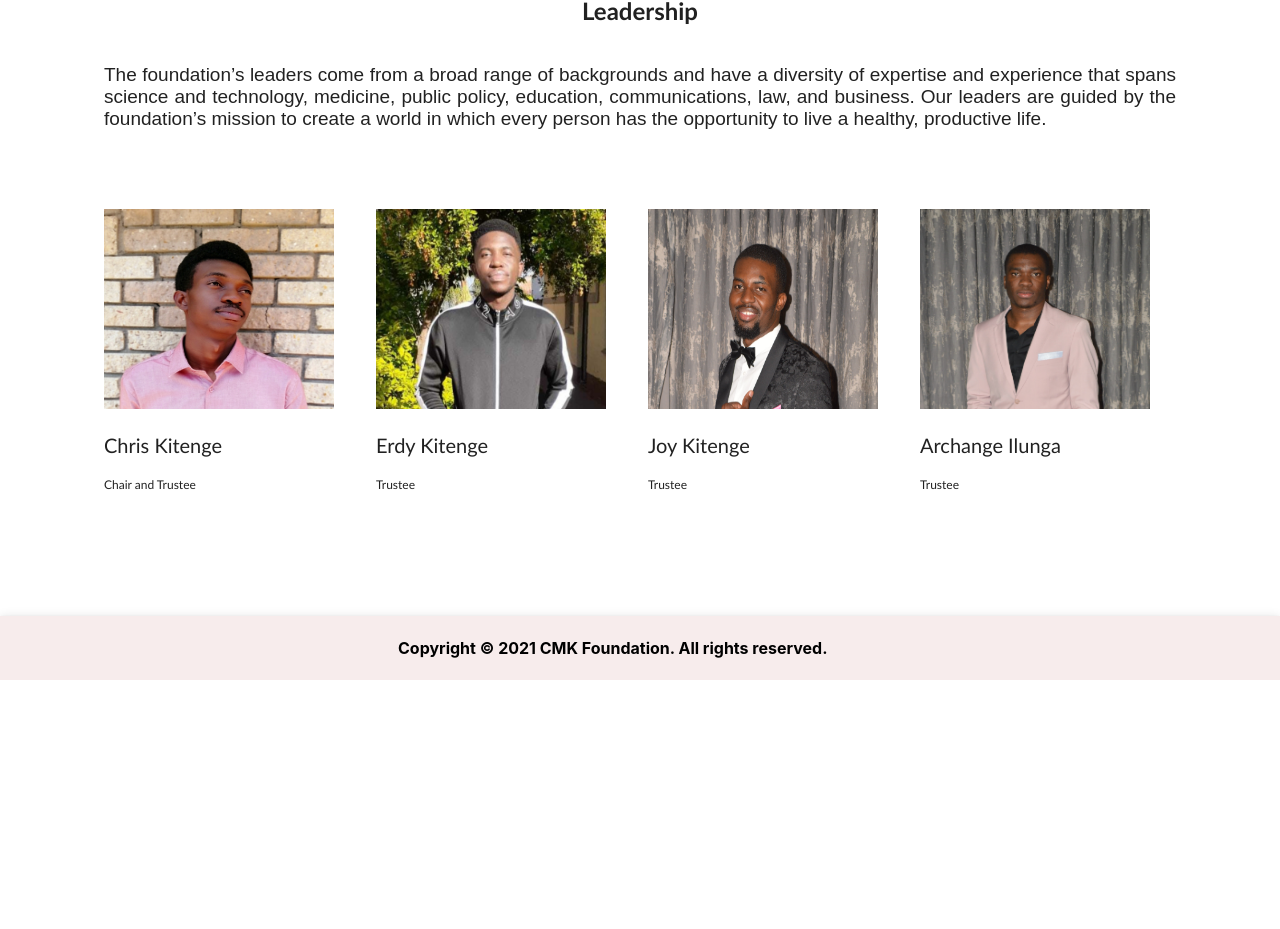
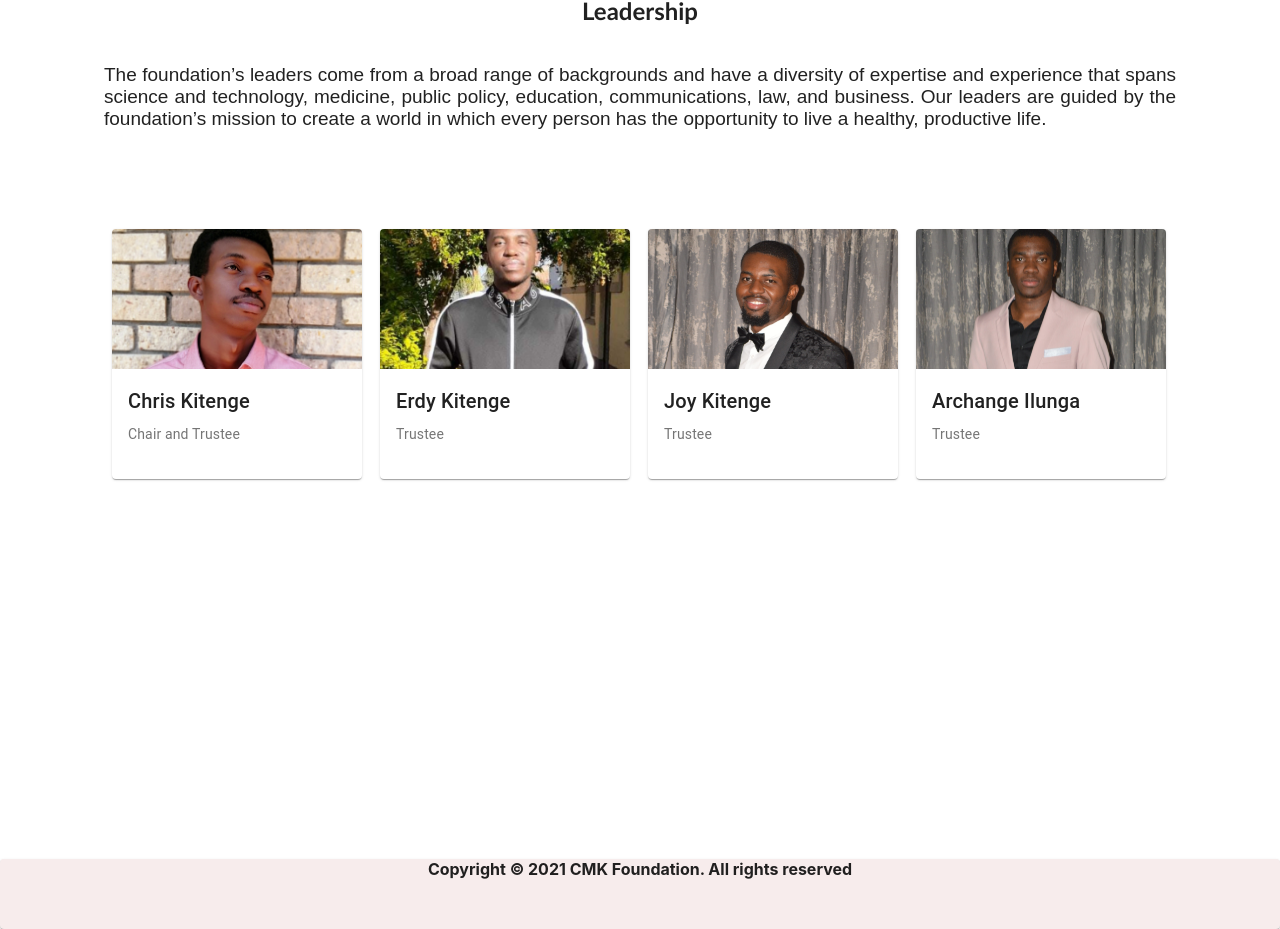
Before and after one commit to thisiscmk/cmk-foundation, a React (Create React App) app: page /whoweare in a window 1280 px wide. Shown: the part 1387-2316 px from the top of the page. Before the commit the page ends 2067 px from the top, so only its background shows below. Built offline with nearby package versions, Linux system fonts and the light colour scheme.

Commit message:
replaced hyperlinks with buttons

```diff
--- a/src/About Us.js
+++ b/src/About Us.js
@@ -1,5 +1,5 @@
 import React from 'react';
-import { Container, makeStyles, Paper } from '@material-ui/core';
+import { CardActionArea, CardContent, CardMedia, Container, makeStyles, Paper, Typography, Card } from '@material-ui/core';
 import CMK from '../src/Gallery/CMK.jpg';
 import Archange from '../src/Gallery/Archange.JPG';
 import Erdy from '../src/Gallery/Erdy.jpg';
@@ -18,6 +18,20 @@ function WhoWeAre() {
                   paddingBottom: theme.spacing(1),
                   paddingLeft: theme.spacing(2)
             },
+
+            card:{
+                  height: 250,
+                  width: 250,
+                  marginLeft:10,
+                  marginTop: 80,
+                  marginRight:10,
+                },
+
+            media: {
+                  height: 0,
+                paddingTop: '56.25%'
+                },
+
             gridList: {
                   width: 500,
                   height: 450,
@@ -36,6 +50,14 @@ function WhoWeAre() {
                   // width:850
             },
 
+            root: {
+                  width: 250,
+                  marginTop: 80,
+                  height: 250,
+                  marginLeft:8,
+                  marginRight:10
+
+                },
 
       }));
 
@@ -63,34 +85,69 @@ function WhoWeAre() {
                               <h2 style= {{textAlign: "center", fontFamily: "Gill Sans MT"}}>Leadership</h2>
                               <p style={{fontFamily: "Arial", fontSize: 19}}> The foundation’s leaders come from a broad range of backgrounds and have a diversity of expertise and experience that spans science and technology, medicine, public policy, education, communications, law, and business. Our leaders
                               are guided by the foundation’s mission to create a world in which every person has the opportunity to live a healthy, productive life.</p>
-                              <br/><br/><br/>
 
 
 
-                              <div>
-                              <Grid container spacing={2}>
-                              <Grid item xs={3} background={CMK}>
-                                    <img src={CMK} alt="CMK" style={{height:200, width: 230}}/>
-                                    <p style={{fontFamily:'Gill Sans MT', fontSize:20}}>Chris Kitenge</p>
-                                    <p style={{fontFamily:'Gill Sans MT', fontSize:12}}>Chair and Trustee</p>
+
+                              <Grid container spacing={30}>
+                              <Grid item >
+                              <Card className={classes.root}>
+                                          <CardActionArea>
+                                                <CardMedia className={classes.media} image={CMK} title="CMK"/>
+
+                                          <CardContent>
+                                                <Typography gutterBottom variant="h6" component="h2"> Chris Kitenge</Typography>
+
+                                                <Typography variant="body2" color="textSecondary" component="p"> Chair and Trustee </Typography>
+
+                                          </CardContent>
+                                          </CardActionArea>
+                                    </Card>
                               </Grid>
-                              <Grid item xs={3}>
-                                    <img src={Erdy} alt="Erdy" style={{height:200, width: 230}}/>
-                                    <p style={{fontFamily:'Gill Sans MT', fontSize:20}}>Erdy Kitenge</p>
-                                    <p style={{fontFamily:'Gill Sans MT', fontSize:12}}>Trustee</p>
+                              <Grid item >
+                              <Card className={classes.root}>
+                                          <CardActionArea>
+                                                <CardMedia className={classes.media} image={Erdy} title="Erdy"/>
+
+                                          <CardContent>
+                                                <Typography gutterBottom variant="h6" component="h2"> Erdy Kitenge</Typography>
+
+                                                <Typography variant="body2" color="textSecondary" component="p"> Trustee </Typography>
+
+                                          </CardContent>
+                                          </CardActionArea>
+                                    </Card>
                               </Grid>
-                              <Grid item xs={3}>
-                                    <img src={Joy} alt="Joy" style={{height:200, width: 230}}/>
-                                    <p style={{fontFamily:'Gill Sans MT', fontSize:20}}>Joy Kitenge</p>
-                                    <p style={{fontFamily:'Gill Sans MT', fontSize:12}}>Trustee</p>
+                              <Grid item >
+                                    <Card className={classes.root}>
+                                          <CardActionArea>
+                                                <CardMedia className={classes.media} image={Joy} title="Joy"/>
+
+                                          <CardContent>
+                                                <Typography gutterBottom variant="h6" component="h2"> Joy Kitenge</Typography>
+
+                                                <Typography variant="body2" color="textSecondary" component="p"> Trustee </Typography>
+
+                                          </CardContent>
+                                          </CardActionArea>
+                                    </Card>
                               </Grid>
-                              <Grid item xs={3}>
-                                    <img src={Archange} alt="Archange" style={{height:200, width: 230}}/>
-                                    <p style={{fontFamily:'Gill Sans MT', fontSize:20}}>Archange Ilunga</p>
-                                    <p style={{fontFamily:'Gill Sans MT', fontSize:12}}>Trustee</p>
+                              <Grid item>
+                                    <Card className={classes.root}>
+                                          <CardActionArea>
+                                                <CardMedia className={classes.media} image={Archange} title="Archange"/>
+
+                                          <CardContent>
+                                                <Typography gutterBottom variant="h6" component="h2"> Archange Ilunga</Typography>
+
+                                                <Typography variant="body2" color="textSecondary" component="p"> Trustee </Typography>
+
+                                          </CardContent>
+                                          </CardActionArea>
+                                    </Card>
                               </Grid>
                               </Grid>
-                              </div>
+
                          </Paper>
                   </Container>
             </>
--- a/src/Footer.js
+++ b/src/Footer.js
@@ -1,20 +1,15 @@
 import React from "react";
-import {AppBar, Container, Toolbar} from '@material-ui/core';
+import {AppBar, Container, Paper, Toolbar} from '@material-ui/core';
 
 
 function BottomNavigation(){
 
     return (
       <div>
-        <AppBar position="static" style={{background:"#f7ecec"}} >
-          <Container >
-            <Toolbar>
-              <div>
-                <h4 style={{textAlign: "center", paddingLeft: 350, color: 'black'}}>Copyright © 2021 CMK Foundation. All rights reserved.</h4>
-              </div>
-            </Toolbar>
-          </Container>
-        </AppBar>
+
+        <Paper style={{background:"#f7ecec", height: 70, marginTop: 300}}>
+           <h4 style={{marginTop: 50}}>Copyright © 2021 CMK Foundation. All rights reserved</h4>
+           </Paper>
         </div>
     )
 }
--- a/src/Gallery.js
+++ b/src/Gallery.js
@@ -1,5 +1,5 @@
 import React from "react";
-import {Grid, Paper} from '@material-ui/core';
+import {Grid, Paper, Card, CardMedia} from '@material-ui/core';
 //import { makeStyles } from '@material-ui/core/styles';
 import Pic1 from '../src/Gallery/pic1.png';
 import Pic2 from '../src/Gallery/pic2.jpg';
@@ -51,6 +51,15 @@ import Pic6 from '../src/Gallery/pic6.jpg';
         backgroundSize: 'cover',
         paddingLeft: 24,
     },
+
+    root: {
+        width: 250,
+        marginTop: 80,
+        height: 250,
+        marginLeft:8,
+        marginRight:10
+
+      },
 };
 
 
@@ -60,7 +69,7 @@ function Gallery(){
     return (
       <div>
 
-        <br></br>
+
 
         <Grid container spacing={2}>
             <Grid item xs={4} >
@@ -92,6 +101,21 @@ function Gallery(){
 
 
         </Grid>
+
+        <Grid container spacing={2}>
+            <Grid item xs = {4}>
+                <Card className={styles.root}>
+                <CardMedia image={Pic1} title="Pic1"/>
+                </Card>
+
+            </Grid>
+
+            <Grid item xs = {4}>
+
+            </Grid>
+
+        </Grid>
+
         </div>
     )
 }
--- a/src/Home.js
+++ b/src/Home.js
@@ -1,6 +1,6 @@
 import {Paper} from '@material-ui/core';
 import React from 'react';
-import {Card, CardActionArea, CardContent, CardMedia, Typography} from '@material-ui/core';
+import {Card, CardActionArea, CardContent, CardMedia, Typography, Button} from '@material-ui/core';
 import { makeStyles } from '@material-ui/core/styles';
 import BackgroundHeader from "../src/Gallery/charity-background1.jpg";
 import Grid from '@material-ui/core/Grid';
@@ -9,7 +9,7 @@ import SolarRadio from "../src/Gallery/Solar-Radio.jpg";
 import Meal from "../src/Gallery/meal.jpg";
 import Goma from "../src/Gallery/goma.jpg";
 import Student from "../src/Gallery/student.jpg";
-
+import { Link } from 'react-router-dom';
 
 
 const useStyles = makeStyles ((theme) =>({
@@ -19,6 +19,14 @@ const useStyles = makeStyles ((theme) =>({
       height: 470,
       marginLeft:40,
       marginRight:10
+
+    },
+    card:{
+      height: 200,
+      border: '0px',
+      marginLeft:40,
+      marginTop: 80,
+      marginRight:10,
     },
     media: {
       height: 0,
@@ -40,6 +48,9 @@ const useStyles = makeStyles ((theme) =>({
         minHeight: 200,
   },
 
+    button: {
+      backgroundColor: '#f7ecec',
+    },
 
     statsPaper: {
      // margin: 80,
@@ -76,10 +87,16 @@ const useStyles = makeStyles ((theme) =>({
         height: 250,
       },
 
-
+      container: {
+        height: 600,
+        backgroundImage: 'url('+ BackgroundHeader +')',
+        backgroundSize: 'cover',
+        margin:  -10,
+        padding: 24,
+    },
 };
 
-
+const routes = ["/talking-about-vaccine", "/solar-powered-radios", "/crisis-in-goma", "/milestone-achievement-in-rwanda", "/whoweare"];
 
 
   function Home(){
@@ -92,18 +109,20 @@ const useStyles = makeStyles ((theme) =>({
 
             <container >
 
-                <div>
-                    <img src={BackgroundHeader} alt = "Background" style={{height: 600, backgroundSize: 'cover', width: `calc(94vw + 66px)`}}/>
-                </div>
+                <Paper >
+                    <img src={BackgroundHeader} alt = "Background" style={{height: 600, backgroundSize: 'cover', width: `calc(98vw + 70px)`, marginLeft:-64}}/>
+                </Paper>
 
     {/* <Paper className={classes.paper} elevation={-1}> */}
-    <div style={{background:"#f7ecec"}}>
+    <Paper style={{background:"#f7ecec"}}>
       <br></br><br></br>
     <Typography gutterBottom variant="h5" component="h2">We are a non-profit organisation fighting poverty, inequality and disease in Africa</Typography>
 
 
+
+
     {/* First card */}
-    <Grid container spacing={30} style={{paddingLeft: "60px"}} >
+    <Grid container spacing={30} style={{paddingLeft: "20px"}} >
         <Grid item >
         <Card className={classes.root} >
       <CardActionArea>
@@ -115,12 +134,8 @@ const useStyles = makeStyles ((theme) =>({
           <Typography variant="body2" color="textSecondary" component="p">
           Tips for handling tough conversations with your loved ones during the pandemic.
           </Typography>
-          <br></br><br></br><br></br><br></br><br></br><br></br><br></br><br></br>
-          {/* <Button size="small" color="secondary">
-          Learn More
-        </Button> */}
-
-        <a href= '/talking-about-vaccine'> Learn More</a>
+          <br></br><br></br><br></br><br></br><br></br><br></br><br></br>
+          <Button component = {Link} to = {routes[0]} className={classes.button}> Learn More</Button>
         </CardContent>
       </CardActionArea>
     </Card>
@@ -142,12 +157,9 @@ const useStyles = makeStyles ((theme) =>({
           <Typography variant="body2" color="textSecondary" component="p">
             Discover how the CMK Foundation has delivered radios to assist with remote learning
           </Typography>
-          <br></br><br></br><br></br><br></br><br></br><br></br><br></br><br></br><br></br><br></br>
-          {/* <Button size="small" color="secondary">
-          Learn More
-        </Button> */}
+          <br></br><br></br><br></br><br></br><br></br><br></br><br></br><br></br><br></br>
+          <Button component = {Link} to = {routes[1]} className={classes.button}> Learn More</Button>
 
-        <a href = '/solar-powered-radios'>Learn More</a>
         </CardContent>
       </CardActionArea>
       </Card>
@@ -171,11 +183,9 @@ const useStyles = makeStyles ((theme) =>({
           </Typography>
           <br></br>
           <br></br>
-          <br></br><br></br><br></br><br></br><br></br><br></br><br></br><br></br>
+          <br></br><br></br><br></br><br></br><br></br><br></br><br></br>
+          <Button component = {Link} to = {routes[2]} className={classes.button}> Learn More</Button>
 
-        <a href= '/crisis-in-goma'>
-          Learn More
-        </a>
         </CardContent>
       </CardActionArea>
     </Card>
@@ -200,9 +210,8 @@ const useStyles = makeStyles ((theme) =>({
           </Typography>
           <br></br>
           <br></br>
-          <br></br><br></br><br></br><br></br><br></br><br></br><br></br><br></br>
-
-        <a href = '/milestone-achievement-in-rwanda'> Learn More</a>
+          <br></br><br></br><br></br><br></br><br></br><br></br><br></br>
+          <Button component = {Link} to = {routes[3]} className={classes.button}> Learn More</Button>
         </CardContent>
       </CardActionArea>
     </Card>
@@ -211,13 +220,13 @@ const useStyles = makeStyles ((theme) =>({
       </Grid>
       <br></br><br></br>
 
-    </div>
+    </Paper>
 
     {/* <br></br><br></br><br></br><br></br><br></br> */}
     {/* style={{width: `cover`}} */}
 
     {/* <Paper >  */}
-      <div style={{marginTop:60}}>
+      <Paper style={{marginTop:60}}>
     <Grid container spacing={2}>
         <Grid item xs={6}>
           <Paper style = {styles.pictureContainer}></Paper>
@@ -226,12 +235,12 @@ const useStyles = makeStyles ((theme) =>({
           <br></br><br></br><br></br>
           <Typography style={{marginTop: 80, fontFamily: "Arial", fontSize: 20}}>For over 5 years, the CMK Foundation has been committed to tackling the greatest inequities in our continent.</Typography>
           <br></br><br></br>
-          <a href = '/whoweare'>Learn more about our story</a>
+          <Button component = {Link} to = {routes[4]} className={classes.button}> Learn more about our story</Button>
 
         </Grid>
       </Grid>
     {/* </Paper> */}
-    </div>
+    </Paper>
 
 <div style={{marginTop:80}}>
     <Paper className={classes.statsPaper} elevation={-1}>
@@ -241,13 +250,53 @@ const useStyles = makeStyles ((theme) =>({
           <br></br><br></br><br></br><br></br>
 
 
-
+                              {/* <Paper > */}
                               {/*Stats*/}
                               <Grid container spacing={1} >
                               <Grid item xs>
+                              <Card className={classes.card}>
+                                <CardContent>
+                                  <Typography gutterBottom variant="h3" component="h2"> 1800 </Typography>
+                                  <Typography variant="body" component="h2"> Number of Grants </Typography>
+                                </CardContent>
+                              </Card>
+                              </Grid>
+                              <Grid item xs>
+                              <Card className={classes.card}>
+                                <CardContent>
+                                  <Typography gutterBottom variant="h3" component="h2"> R500k </Typography>
+                                  <Typography variant="body" component="h2"> Direct grantee support </Typography>
+                                </CardContent>
+                              </Card>
+                              </Grid>
+                              <Grid item xs>
+                              <Card className={classes.card}>
+                                <CardContent>
+                                  <Typography gutterBottom variant="h3" component="h2"> 1009 </Typography>
+                                  <Typography variant="body" component="h2"> Grantees </Typography>
+                                </CardContent>
+                              </Card>
+                              </Grid>
+                              <Grid item xs>
+                              <Card className={classes.card}>
+                                <CardContent>
+                                  <Typography gutterBottom variant="h3" component="h2"> 32 </Typography>
+                                  <Typography variant="body" component="h2"> Program Strategies </Typography>
+                                </CardContent>
+                              </Card>
+                              </Grid>
+                              <Grid item xs>
+                              <Card className={classes.card}>
+                                <CardContent>
+                                  <Typography gutterBottom variant="h3" component="h2"> 1530 </Typography>
+                                  <Typography variant="body" component="h2"> Employees </Typography>
+                                </CardContent>
+                              </Card>
+                              </Grid>
+                              {/* <Paper>
                               <Typography style={{fontFamily: "Arial", fontSize: 55}}>1800 </Typography>
                               <Typography>Number of Grants </Typography>
-                              </Grid>
+                              </Paper>
                               <Grid item xs>
                               <Typography style={{fontFamily: "Arial", fontSize: 55}}>R500k </Typography>
                               <Typography >Direct grantee support </Typography>
@@ -263,9 +312,10 @@ const useStyles = makeStyles ((theme) =>({
                               <Grid item xs>
                               <Typography style={{fontFamily: "Arial", fontSize: 55}}>1530 </Typography>
                               <Typography style={{textAlign:"center"}}>Employees </Typography>
-                              </Grid>
+                              </Grid> */}
                               </Grid>
 
+                              {/* </Paper> */}
     </Paper>
 
     </div>
--- a/src/OurWork.js
+++ b/src/OurWork.js
@@ -40,9 +40,9 @@ function WhatWeDo() {
             <>
             {/* <br></br> */}
                   <Container>
-                        <div>
+                        <Paper>
                               <img src={Kids} alt = "kids" style={{height: 700, backgroundSize: 'cover', width: `calc(94vw + 70px)`, marginLeft:-64}}/>
-                        </div>
+                        </Paper>
                         <Paper className={classes.paper} elevation={-1}>
 
                               <h2 style={{fontFamily: "Gill Sans MT", textAlign: "center"}}>What We Do </h2>
```
Also changed, not shown: src/Ideas.js (+7 -6 lines).
